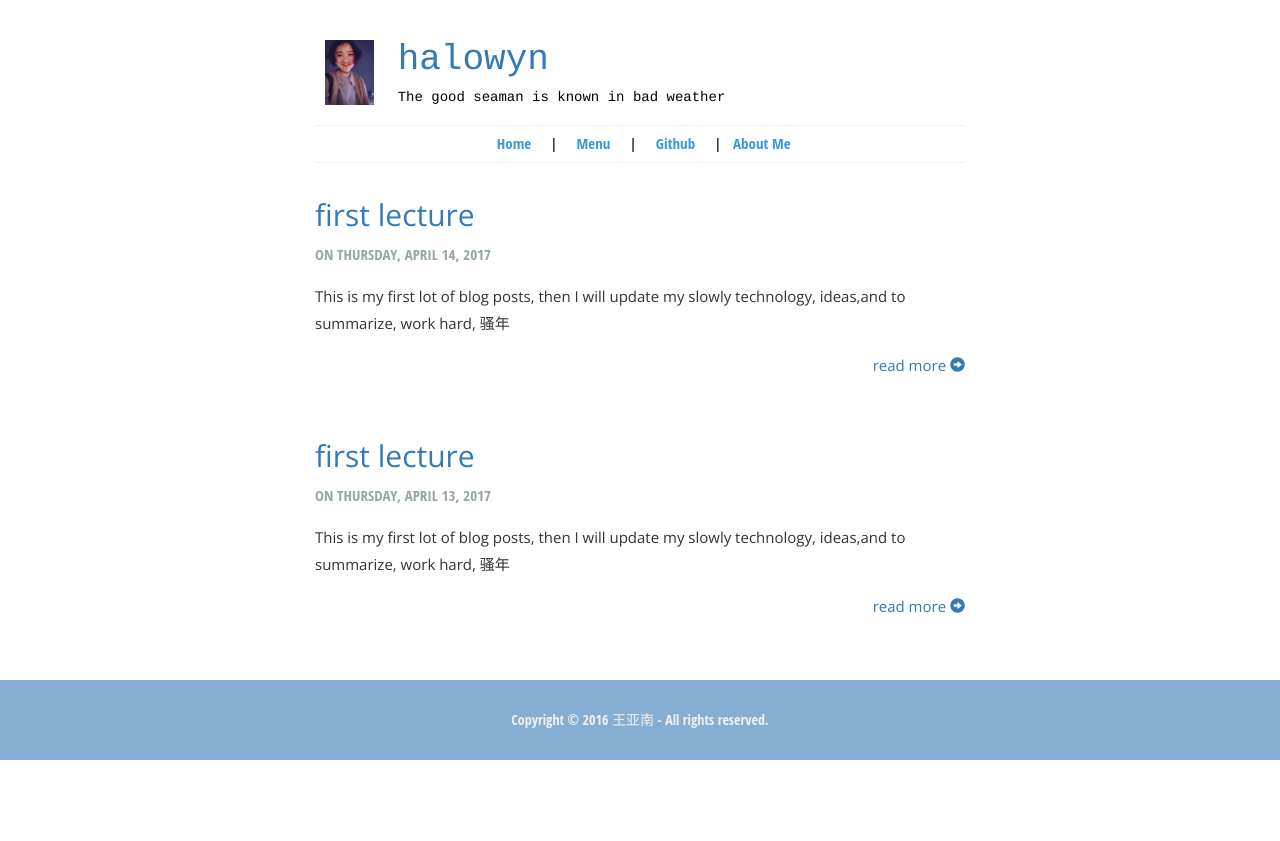
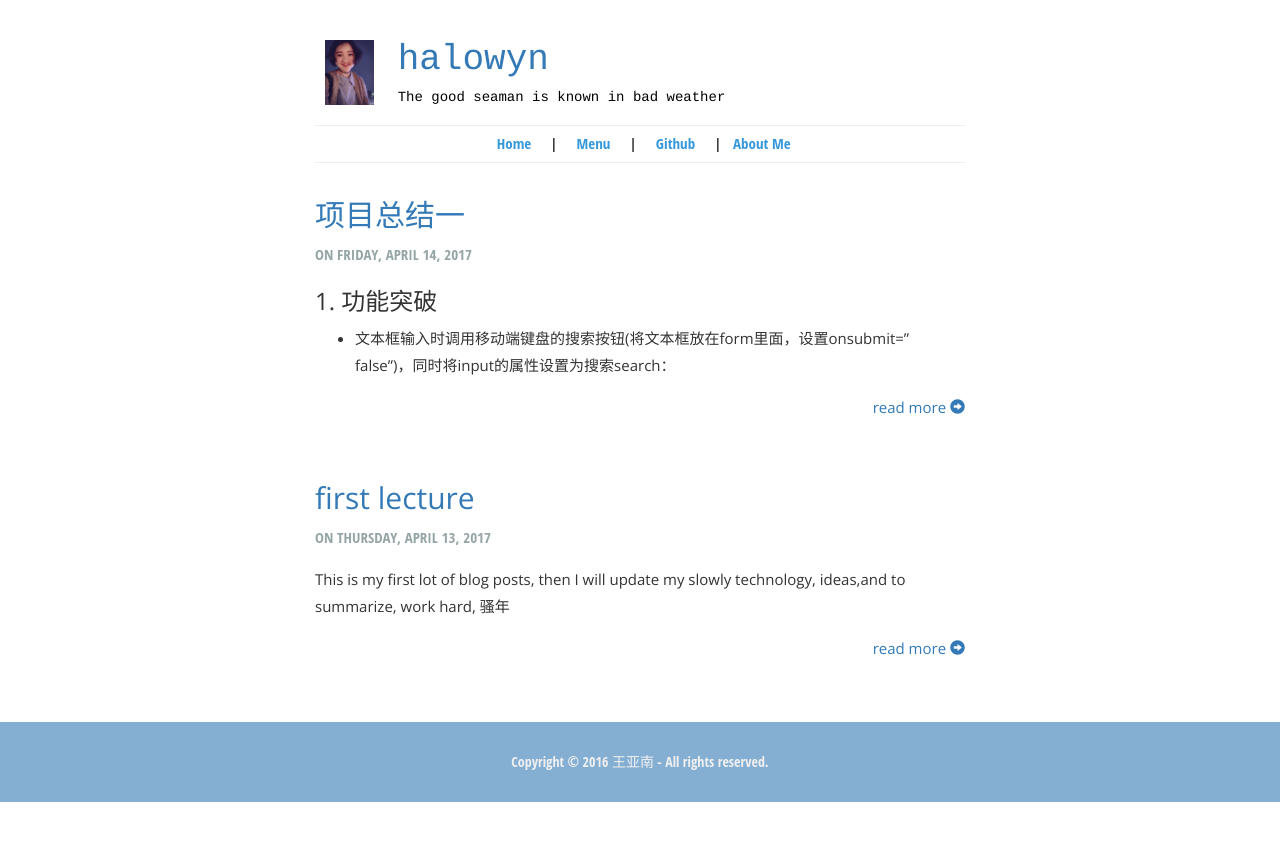
Before and after one commit to halowyn/halowyn.github.io, a Jekyll site: the page built from index.html, in a window 1280 px wide. Shown: the top 841 px of the page. Built offline with Jekyll 4.4.1, drawn with Linux system fonts in a browser that asks for light colours.

Commit message:
“总结1

````diff
--- a/_posts/2017-04-14-Getting-Started.md
+++ b/_posts/2017-04-14-Getting-Started.md
@@ -1,10 +1,37 @@
 ---
 layout: post_layout
-title: first lecture
-time: On Thursday, April 14, 2017
+title: 项目总结一
+time: On Friday, April 14, 2017
 location: BeiJing
 pulished: true
 excerpt_separator: "```"
 ---
 
-This is my first lot of blog posts, then I will update my slowly technology, ideas,and to summarize, work hard, 骚年
+
+### 1. 功能突破
+* 文本框输入时调用移动端键盘的搜索按钮(将文本框放在form里面，设置onsubmit="false")，同时将input的属性设置为搜索search：
+```
+<form id="form" onsubmit="return false;">
+	<input type="search" id="find" class="l0">
+</form>
+```
+- 获取文本框搜索完成状态(方法如同pc端)：
+```
+$('#find,#find1').keyup(function(e){
+		if(e.keyCode=='13'){}
+})
+```
+* 文本框聚焦placeholder消失，失去焦点placeholder出现，使用行间的focus和blur事件以及this，代码如下：
+```
+<input type="search"placeholder="关键词 / 拼音" onfocus="this.placeholder=''" onblur="this.placeholder='关键词 / 拼音'">
+```
+### 2. 问题
+* 使用flexible.js做移动端的适配时，不需要在顶部写关于视口的标签 (meta name="viewport"),因为在js里已经对视口做过处理；如果在 app 内部 嵌套html的话，需要配合前端人员解决，务必让他们去掉页面上关于viewport的设置，如果没有去掉的话，可在本地js中去掉app中写的视口，否则关于data-dpr的字体设置失效，页面字体变小。
+
+### 3. 改进
+* 在编写代码之前确认嵌入的app中是否写入viewport，如果有，在不影响页面正常显示的情况下进行删除。
+* 在编写代码之前确认页面所需参数，考虑在app，网页、微信下的使用情况。
+
+
+### 4. 提高
+* 移动端适配时，鉴于可能存在嵌套app的情况，需要有图片显示的地方慎用img标签（因为app可能对图片做了点击放大处理，影响用户体验），尽量使用背景图，并且设置background-size：cover；或者background-size：100% 100%；
````
